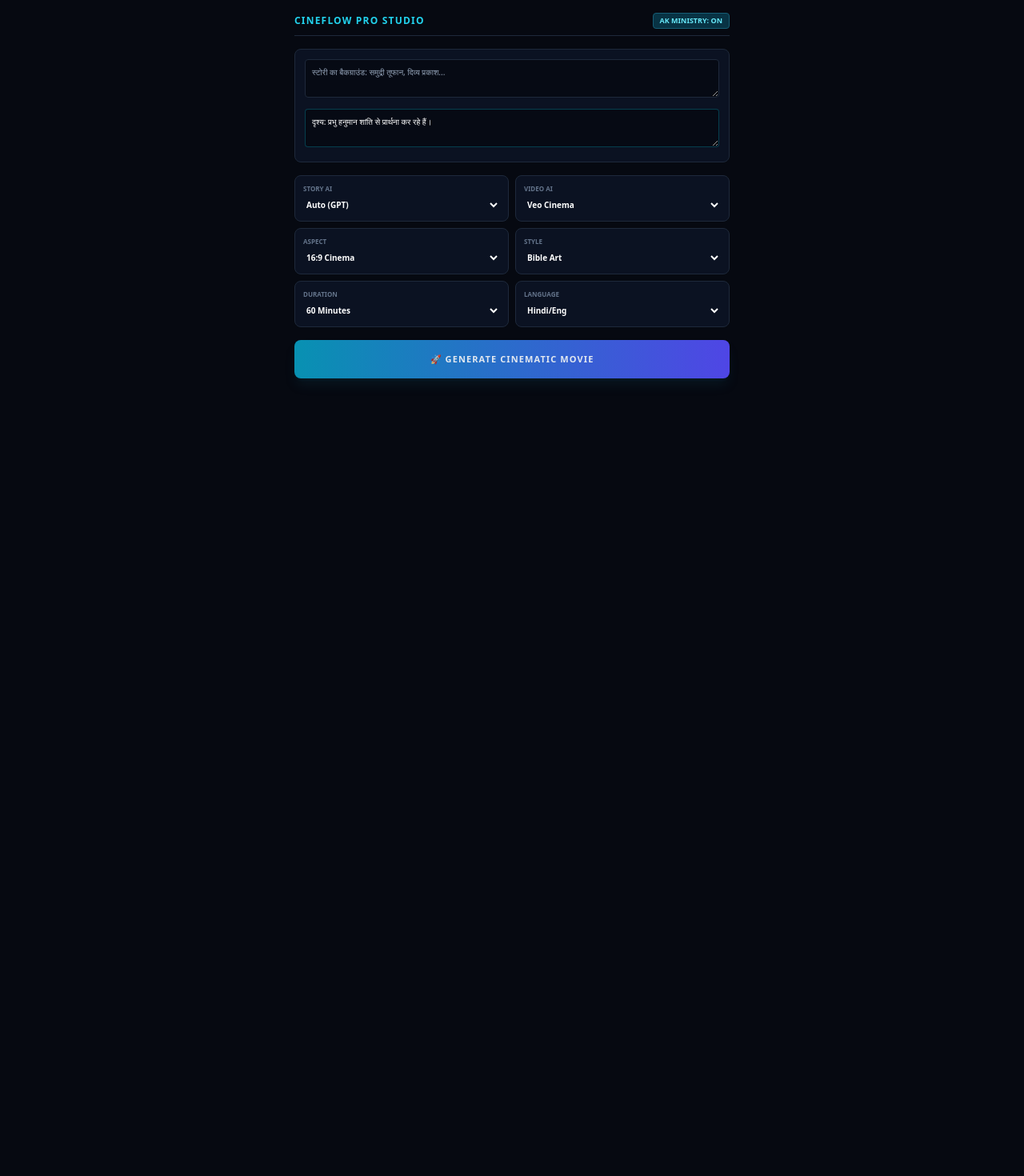
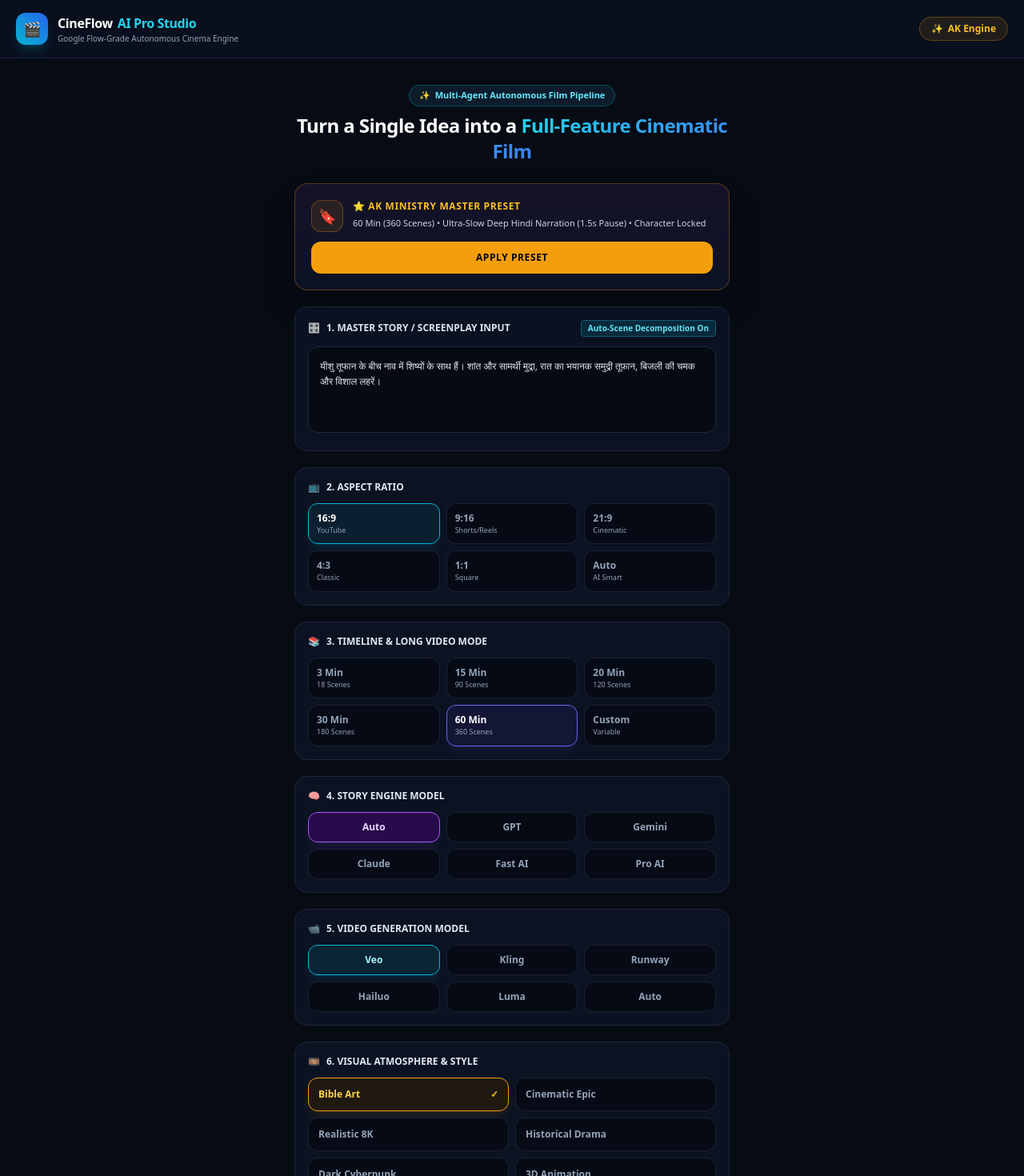
Before and after one commit to deepbhauak-wq/cineflow-ai, a Next.js app: page / in a window 1280 px wide. Shown: the top 1470 px of the page at 80% size. Before the commit the page ends 800 px from the top, so only its background shows below. Built offline with nearby package versions, Linux system fonts and the light colour scheme.

Commit message:
Update page.jsx

```diff
--- a/app/page.jsx
+++ b/app/page.jsx
@@ -1,46 +1,250 @@
+"use client";
 
-"use client";
 import React, { useState } from "react";
 
 export default function CineFlowProStudio() {
-  const [bg, setBg] = useState("स्टोरी का बैकग्राउंड: समुद्री तूफान, दिव्य प्रकाश...");
-  const [scene, setScene] = useState("दृश्य: प्रभु हनुमान शांति से प्रार्थना कर रहे हैं।");
+  const [prompt, setPrompt] = useState(
+    "यीशु तूफान के बीच नाव में शिष्यों के साथ हैं। शांत और सामर्थी मुद्रा, रात का भयानक समुद्री तूफ़ान, बिजली की चमक और विशाल लहरें।"
+  );
+  const [ratio, setRatio] = useState("16:9");
+  const [duration, setDuration] = useState("60 Min");
+  const [storyModel, setStoryModel] = useState("Auto");
+  const [videoModel, setVideoModel] = useState("Veo");
+  const [style, setStyle] = useState("Bible Art");
+
+  const applyAkPreset = () => {
+    setRatio("16:9");
+    setDuration("60 Min");
+    setStoryModel("Auto");
+    setVideoModel("Veo");
+    setStyle("Bible Art");
+    setPrompt(
+      "यीशु तूफान के बीच नाव में शिष्यों के साथ हैं। शांत और सामर्थी मुद्रा, रात का भयानक समुद्री तूफ़ान, बिजली की चमक और विशाल लहरें।"
+    );
+  };
 
   return (
-    <div className="min-h-screen bg-[#060911] text-slate-200 font-sans p-4 max-w-xl mx-auto space-y-4">
+    <div className="min-h-screen bg-[#070b14] text-slate-100 font-sans pb-20 selection:bg-cyan-500 selection:text-white">
       {/* Header */}
-      <div className="flex justify-between items-center pb-2 border-b border-slate-800">
-        <h1 className="font-black text-xs text-cyan-400 uppercase tracking-widest">CineFlow Pro Studio</h1>
-        <div className="text-[9px] bg-cyan-950 text-cyan-300 px-2 py-0.5 rounded border border-cyan-800 font-bold">AK MINISTRY: ON</div>
+      <header className="px-5 py-4 flex items-center justify-between border-b border-slate-800/80 bg-[#090f1d] sticky top-0 z-50">
+        <div className="flex items-center gap-3">
+          <div className="w-10 h-10 rounded-xl bg-gradient-to-tr from-cyan-500 to-blue-600 flex items-center justify-center shadow-lg shadow-cyan-500/20 text-lg">
+            🎬
+          </div>
+          <div>
+            <h1 className="text-base font-black tracking-tight text-white flex items-center gap-1.5">
+              CineFlow <span className="text-cyan-400">AI Pro Studio</span>
+            </h1>
+            <p className="text-[10px] text-slate-400 font-medium">
+              Google Flow-Grade Autonomous Cinema Engine
+            </p>
+          </div>
         </div>
 
-      {/* Prompts (The core) */}
-      <div className="bg-[#0b1222] p-3 rounded-lg border border-slate-800 space-y-2">
-        <textarea value={bg} onChange={(e) => setBg(e.target.value)} className="w-full bg-[#060a14] border border-slate-800 rounded p-2 text-[10px] text-slate-400 outline-none" rows="2" />
-        <textarea value={scene} onChange={(e) => setScene(e.target.value)} className="w-full bg-[#060a14] border border-cyan-500/30 rounded p-2 text-[10px] text-white outline-none" rows="2" />
+        <button
+          onClick={applyAkPreset}
+          className="bg-amber-500/10 border border-amber-500/30 px-3.5 py-1.5 rounded-full flex items-center gap-1.5 text-amber-400 text-xs font-bold active:scale-95 transition-all"
+        >
+          <span>✨</span> AK Engine
+        </button>
+      </header>
+
+      <main className="max-w-xl mx-auto px-4 pt-6 space-y-5">
+        {/* Top Tagline */}
+        <div className="text-center space-y-2 pt-2 pb-1">
+          <div className="inline-flex items-center gap-1.5 px-3 py-1 rounded-full text-[11px] font-bold bg-[#0d1c2d] border border-cyan-500/30 text-cyan-300">
+            <span>✨</span> Multi-Agent Autonomous Film Pipeline
+          </div>
+          <h2 className="text-xl sm:text-2xl font-black text-white tracking-tight leading-snug">
+            Turn a Single Idea into a{" "}
+            <span className="text-transparent bg-clip-text bg-gradient-to-r from-cyan-400 to-blue-500">
+              Full-Feature Cinematic Film
+            </span>
+          </h2>
         </div>
 
-      {/* Settings Grid (Clean & Simple) */}
+        {/* AK Ministry Preset Box */}
+        <div className="p-5 rounded-2xl bg-gradient-to-b from-[#161226] via-[#101328] to-[#0d1124] border border-amber-500/30 shadow-2xl space-y-3 relative overflow-hidden">
+          <div className="flex items-start gap-3">
+            <div className="w-10 h-10 rounded-xl bg-amber-500/10 border border-amber-500/30 flex items-center justify-center text-amber-400 text-lg flex-shrink-0">
+              🔖
+            </div>
+            <div>
+              <div className="text-xs font-black uppercase tracking-wider text-amber-400 flex items-center gap-1">
+                ⭐ AK MINISTRY MASTER PRESET
+              </div>
+              <p className="text-[11px] text-slate-300 mt-1 leading-relaxed">
+                60 Min (360 Scenes) • Ultra-Slow Deep Hindi Narration (1.5s Pause) • Character Locked
+              </p>
+            </div>
+          </div>
+          <button
+            onClick={applyAkPreset}
+            className="w-full py-3 rounded-xl bg-amber-500 hover:bg-amber-400 active:scale-[0.99] text-slate-950 font-black text-xs uppercase tracking-wider transition-all"
+          >
+            Apply Preset
+          </button>
+        </div>
+
+        {/* 1. Master Story / Screenplay Input */}
+        <div className="p-4 rounded-2xl bg-[#0b1222] border border-slate-800 space-y-3">
+          <div className="flex items-center justify-between">
+            <label className="text-xs font-black uppercase text-slate-200 flex items-center gap-2">
+              <span className="text-cyan-400">🎛️</span> 1. MASTER STORY / SCREENPLAY INPUT
+            </label>
+            <span className="text-[10px] font-bold px-2 py-0.5 rounded bg-cyan-950/80 text-cyan-300 border border-cyan-800">
+              Auto-Scene Decomposition On
+            </span>
+          </div>
+          <textarea
+            value={prompt}
+            onChange={(e) => setPrompt(e.target.value)}
+            rows={4}
+            className="w-full bg-[#060a14] border border-slate-800 rounded-xl p-3.5 text-xs text-slate-200 placeholder-slate-500 focus:outline-none focus:border-cyan-500 leading-relaxed resize-none"
+          />
+        </div>
+
+        {/* 2. Aspect Ratio */}
+        <div className="p-4 rounded-2xl bg-[#0b1222] border border-slate-800 space-y-3">
+          <label className="text-xs font-black uppercase text-slate-200 flex items-center gap-2">
+            <span className="text-cyan-400">📺</span> 2. ASPECT RATIO
+          </label>
+          <div className="grid grid-cols-3 gap-2">
+            {[
+              { id: "16:9", sub: "YouTube" },
+              { id: "9:16", sub: "Shorts/Reels" },
+              { id: "21:9", sub: "Cinematic" },
+              { id: "4:3", sub: "Classic" },
+              { id: "1:1", sub: "Square" },
+              { id: "Auto", sub: "AI Smart" },
+            ].map((item) => (
+              <button
+                key={item.id}
+                onClick={() => setRatio(item.id)}
+                className={`p-2.5 rounded-xl border text-left transition-all ${
+                  ratio === item.id
+                    ? "bg-cyan-950/40 border-cyan-500 text-white shadow-lg shadow-cyan-500/10"
+                    : "bg-[#060a14] border-slate-800/80 text-slate-400 hover:border-slate-700"
+                }`}
+              >
+                <div className="text-xs font-black">{item.id}</div>
+                <div className="text-[9px] text-slate-400">{item.sub}</div>
+              </button>
+            ))}
+          </div>
+        </div>
+
+        {/* 3. Timeline & Long Video Mode */}
+        <div className="p-4 rounded-2xl bg-[#0b1222] border border-slate-800 space-y-3">
+          <label className="text-xs font-black uppercase text-slate-200 flex items-center gap-2">
+            <span className="text-cyan-400">📚</span> 3. TIMELINE & LONG VIDEO MODE
+          </label>
+          <div className="grid grid-cols-3 gap-2">
+            {[
+              { id: "3 Min", sub: "18 Scenes" },
+              { id: "15 Min", sub: "90 Scenes" },
+              { id: "20 Min", sub: "120 Scenes" },
+              { id: "30 Min", sub: "180 Scenes" },
+              { id: "60 Min", sub: "360 Scenes" },
+              { id: "Custom", sub: "Variable" },
+            ].map((item) => (
+              <button
+                key={item.id}
+                onClick={() => setDuration(item.id)}
+                className={`p-2.5 rounded-xl border text-left transition-all ${
+                  duration === item.id
+                    ? "bg-indigo-950/50 border-indigo-500 text-white shadow-lg shadow-indigo-500/10"
+                    : "bg-[#060a14] border-slate-800/80 text-slate-400 hover:border-slate-700"
+                }`}
+              >
+                <div className="text-xs font-black">{item.id}</div>
+                <div className="text-[9px] text-slate-400">{item.sub}</div>
+              </button>
+            ))}
+          </div>
+        </div>
+
+        {/* 4. Story Engine Model */}
+        <div className="p-4 rounded-2xl bg-[#0b1222] border border-slate-800 space-y-3">
+          <label className="text-xs font-black uppercase text-slate-200 flex items-center gap-2">
+            <span className="text-purple-400">🧠</span> 4. STORY ENGINE MODEL
+          </label>
+          <div className="grid grid-cols-3 gap-2">
+            {["Auto", "GPT", "Gemini", "Claude", "Fast AI", "Pro AI"].map((m) => (
+              <button
+                key={m}
+                onClick={() => setStoryModel(m)}
+                className={`py-2.5 rounded-xl border text-center text-xs font-bold transition-all ${
+                  storyModel === m
+                    ? "bg-purple-950/60 border-purple-500 text-purple-200 shadow-lg shadow-purple-500/10"
+                    : "bg-[#060a14] border-slate-800/80 text-slate-400 hover:border-slate-700"
+                }`}
+              >
+                {m}
+              </button>
+            ))}
+          </div>
+        </div>
+
+        {/* 5. Video Generation Model */}
+        <div className="p-4 rounded-2xl bg-[#0b1222] border border-slate-800 space-y-3">
+          <label className="text-xs font-black uppercase text-slate-200 flex items-center gap-2">
+            <span className="text-cyan-400">📹</span> 5. VIDEO GENERATION MODEL
+          </label>
+          <div className="grid grid-cols-3 gap-2">
+            {["Veo", "Kling", "Runway", "Hailuo", "Luma", "Auto"].map((vm) => (
+              <button
+                key={vm}
+                onClick={() => setVideoModel(vm)}
+                className={`py-2.5 rounded-xl border text-center text-xs font-bold transition-all ${
+                  videoModel === vm
+                    ? "bg-cyan-950/60 border-cyan-500 text-cyan-200 shadow-lg shadow-cyan-500/10"
+                    : "bg-[#060a14] border-slate-800/80 text-slate-400 hover:border-slate-700"
+                }`}
+              >
+                {vm}
+              </button>
+            ))}
+          </div>
+        </div>
+
+        {/* 6. Visual Atmosphere & Style */}
+        <div className="p-4 rounded-2xl bg-[#0b1222] border border-slate-800 space-y-3">
+          <label className="text-xs font-black uppercase text-slate-200 flex items-center gap-2">
+            <span className="text-amber-400">🎞️</span> 6. VISUAL ATMOSPHERE & STYLE
+          </label>
           <div className="grid grid-cols-2 gap-2">
             {[
-          { l: "Story AI", v: "Auto (GPT)" }, { l: "Video AI", v: "Veo Cinema" },
-          { l: "Aspect", v: "16:9 Cinema" }, { l: "Style", v: "Bible Art" },
-          { l: "Duration", v: "60 Minutes" }, { l: "Language", v: "Hindi/Eng" }
-        ].map(item => (
-          <div key={item.l} className="bg-[#0b1222] p-2.5 rounded-lg border border-slate-800">
-            <span className="text-[8px] font-bold text-slate-500 uppercase block">{item.l}</span>
-            <select className="w-full bg-transparent text-[10px] font-bold outline-none cursor-pointer text-white">
-              <option>{item.v}</option>
-              <option>Custom</option>
-            </select>
-          </div>
+              "Bible Art",
+              "Cinematic Epic",
+              "Realistic 8K",
+              "Historical Drama",
+              "Dark Cyberpunk",
+              "3D Animation",
+              "Anime",
+              "Custom Style",
+            ].map((st) => (
+              <button
+                key={st}
+                onClick={() => setStyle(st)}
+                className={`p-3 rounded-xl border text-left text-xs font-bold flex items-center justify-between transition-all ${
+                  style === st
+                    ? "bg-[#1f1910] border-amber-500 text-amber-300 shadow-lg shadow-amber-500/10"
+                    : "bg-[#060a14] border-slate-800/80 text-slate-400 hover:border-slate-700"
+                }`}
+              >
+                <span>{st}</span>
+                {style === st && <span className="text-amber-400 font-black">✓</span>}
+              </button>
             ))}
           </div>
+        </div>
 
-      {/* Generate */}
-      <button className="w-full py-4 bg-gradient-to-r from-cyan-600 to-indigo-600 rounded-lg font-black text-[11px] uppercase tracking-widest hover:scale-[1.01] transition-all shadow-lg shadow-cyan-900/20">
-        🚀 Generate Cinematic Movie
+        {/* Generate Button */}
+        <button className="w-full py-4 bg-gradient-to-r from-cyan-500 via-indigo-600 to-blue-600 rounded-2xl font-black text-sm uppercase tracking-wider text-white shadow-xl shadow-cyan-500/20 active:scale-[0.99] transition-all">
+          🚀 Generate Cinema Video Package
         </button>
+      </main>
     </div>
   );
 }
```
Lines whose indentation alone changed are shown as unchanged.
